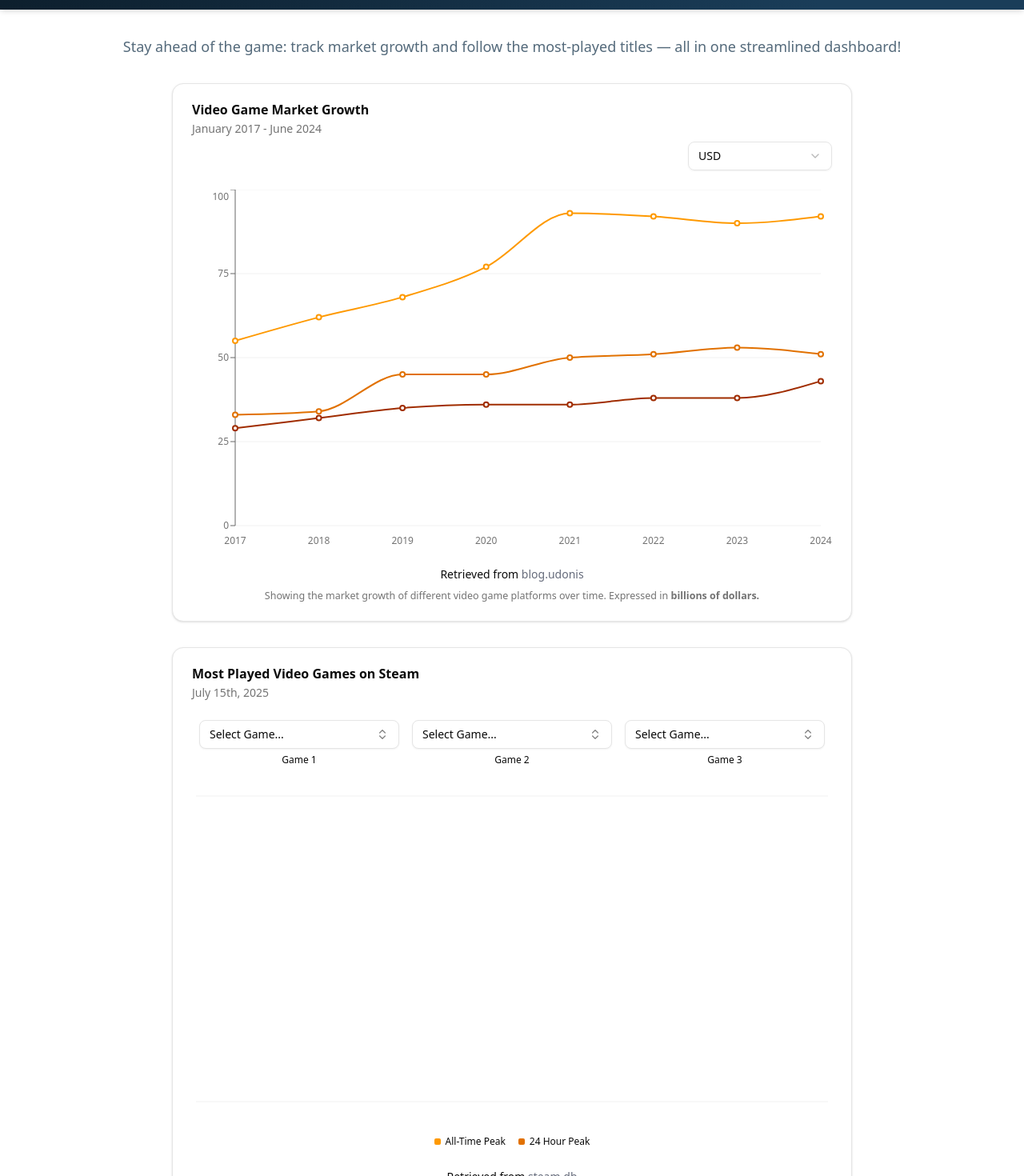
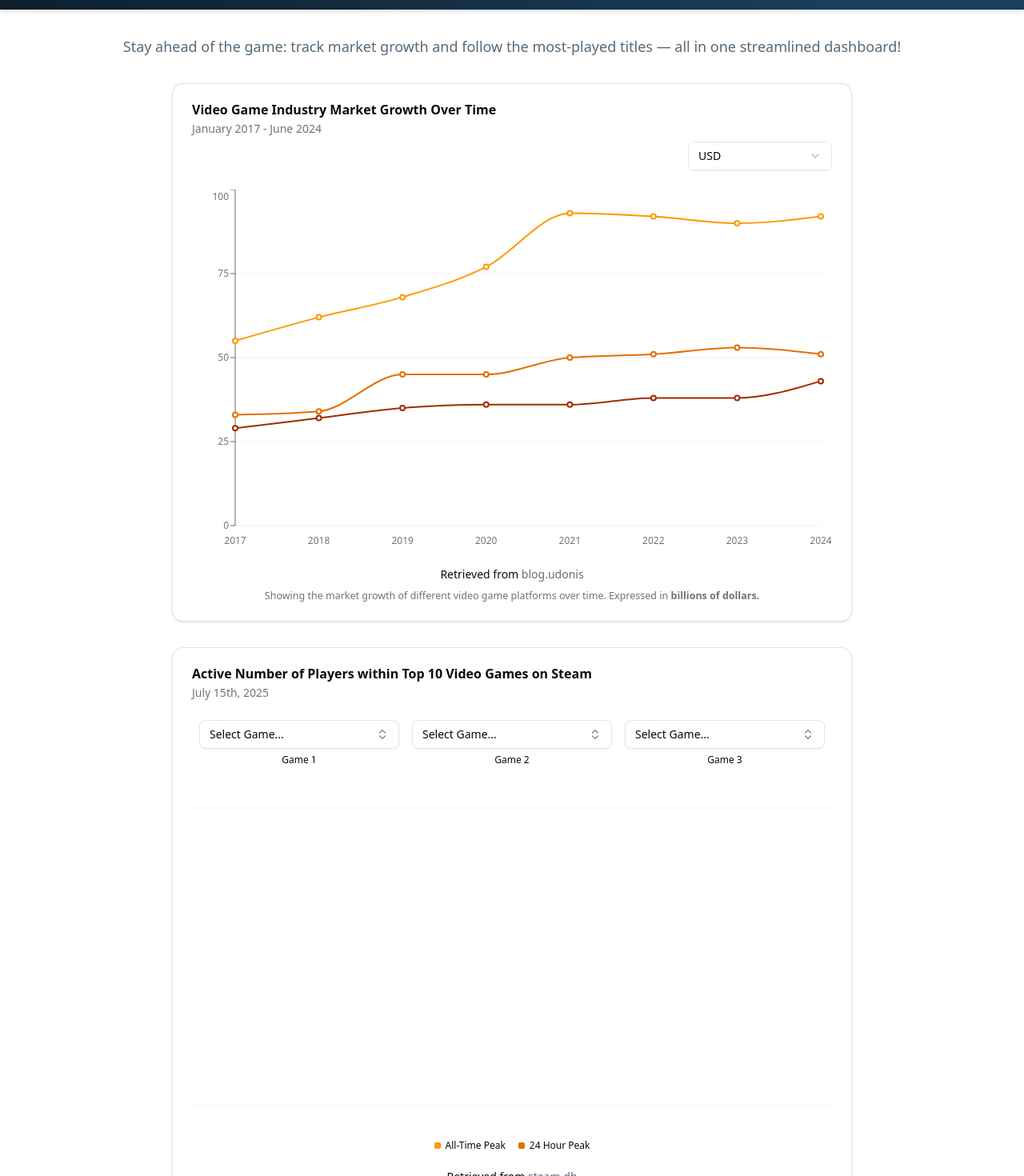
Before and after one commit to Jad-Kreit29/Dashboard-site, a React (Vite) app: page / in a window 1280 px wide. Shown: the part 120-1590 px from the top of the page at 80% size. Built offline with nearby package versions, Linux system fonts and the light colour scheme.

Commit message:
Corrected more details on charts

```diff
--- a/src/components/UsersChart.jsx
+++ b/src/components/UsersChart.jsx
@@ -1,8 +1,6 @@
 "use client"
 
 import { Bar, BarChart, CartesianGrid, LabelList, XAxis } from "recharts"
-
-import { ChartTooltip, ChartTooltipContent } from "@/components/ui/chart"
 
 import { ChartLegend, ChartLegendContent } from "@/components/ui/chart"
 
@@ -39,7 +37,7 @@ export default function UsersChart( { firstGame, secondGame, thirdGame } ) {
   return (
     <ChartContainer config={chartConfig} className="min-h-[200px] w-[800px]">
 
-      <BarChart accessibilityLayer data={chartData.filter((_, index) => filteredGames.includes(index))}>
+      <BarChart accessibilityLayer data={chartData.filter((_, index) => filteredGames.includes(index))} margin={{top:20}}>
 
         <CartesianGrid vertical={false} />
 
@@ -65,7 +63,6 @@ export default function UsersChart( { firstGame, secondGame, thirdGame } ) {
 
         </Bar>
 
-
       </BarChart>
 
     </ChartContainer>
--- a/src/i18n.jsx
+++ b/src/i18n.jsx
@@ -7,7 +7,7 @@ const resources = {
             pageHeader: "Stay ahead of the game: track market growth and follow the most-played titles — all in one streamlined dashboard!",
             pageSubtitle: "Gaming at Glance",
 
-            lineGraphTitle: "Video Game Market Growth",
+            lineGraphTitle: "Video Game Industry Market Growth Over Time",
             lineGraphDescription: "January 2017 - June 2024",
             lineGraphSelectTitle: "Currency",
             lineGraphFooterTop: "Retrieved from",
@@ -21,7 +21,7 @@ const resources = {
             pageHeader: "Gardez une longueur d'avance : suivez la croissance du marché et suivez les titres les plus joués, le tout dans un tableau de bord simplifié !",
             pageSubtitle: "Aperçu des jeux vidéo",
 
-            lineGraphTitle: "Croissance du marché des jeux vidéo",
+            lineGraphTitle: "Croissance du marché du jeu vidéo au fil du temps",
             lineGraphDescription: "Janvier 2017 - Juin 2024",
             lineGraphSelectTitle: "Devise",
             lineGraphFooterTop: "Récupéré de",
--- a/src/pages/MainPage.jsx
+++ b/src/pages/MainPage.jsx
@@ -101,7 +101,7 @@ const MainPage = () => {
 
           <CardHeader>
 
-            <CardTitle>Most Played Video Games on Steam</CardTitle>
+            <CardTitle>Active Number of Players within Top 10 Video Games on Steam</CardTitle>
             <CardDescription>July 15th, 2025</CardDescription>
 
           </CardHeader>
@@ -136,7 +136,7 @@ const MainPage = () => {
 
             <div className='flex justify-center'>
 
-              <UsersChart firstGame={firstGame} secondGame={secondGame} thirdGame={thirdGame} />
+              <UsersChart firstGame={firstGame} secondGame={secondGame} thirdGame={thirdGame}/>
 
             </div>
 
```
